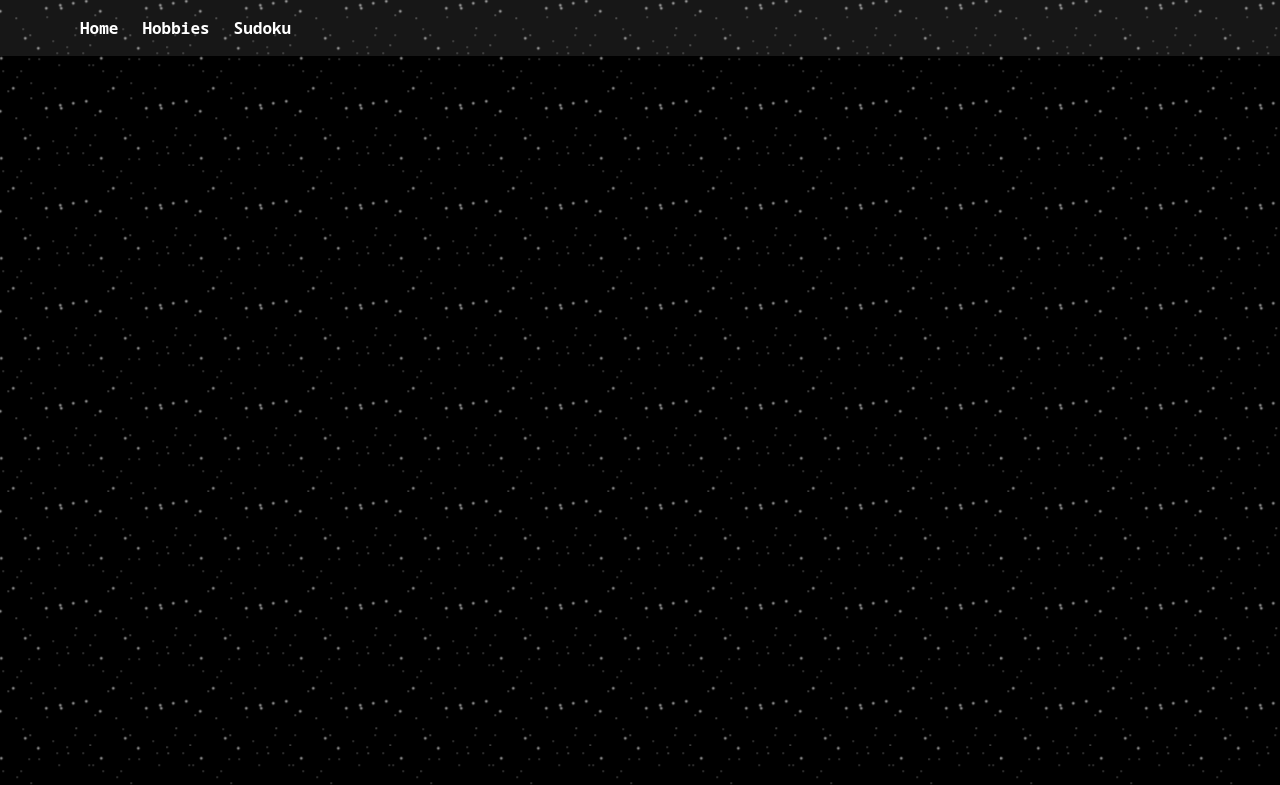
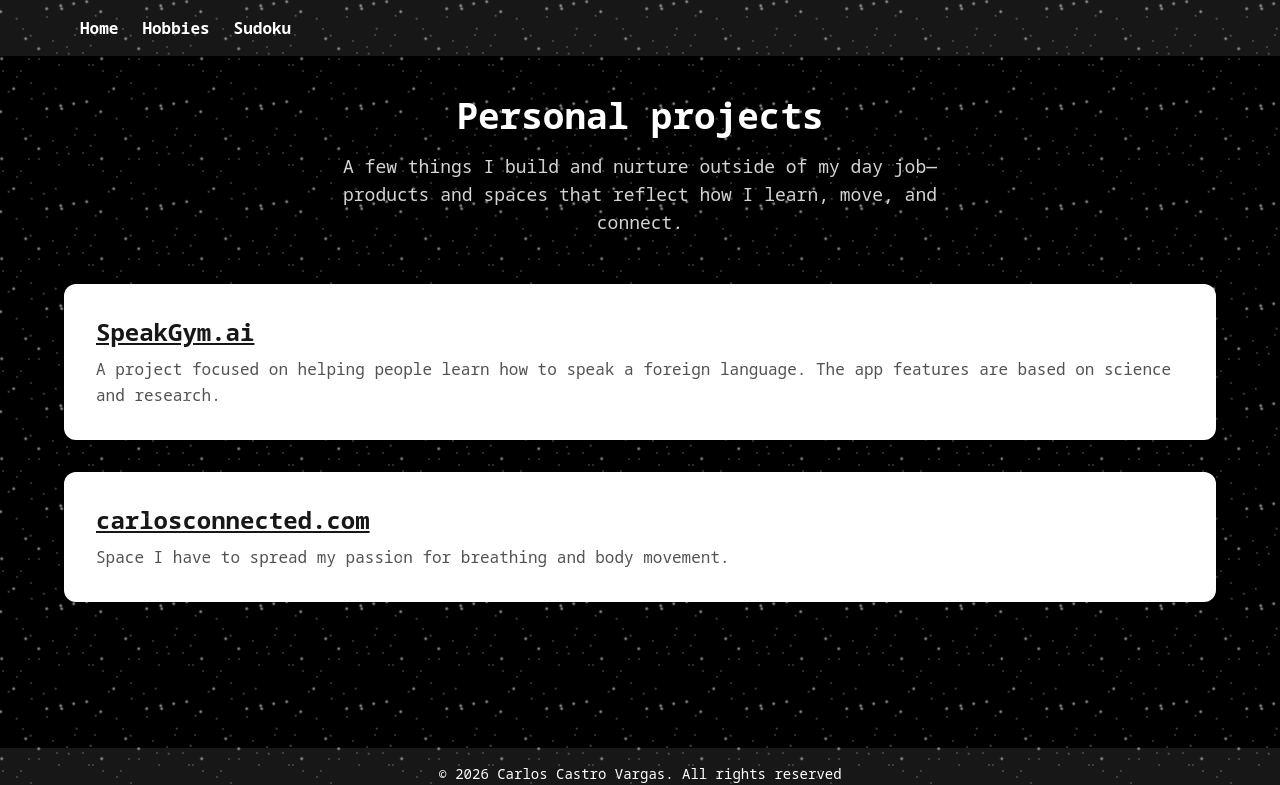
Before and after one commit to carlosconnected/carloscastro, a Next.js app: page /personal-projects in a window 1280 px wide. Before the commit this address had no page. Shown: the top 785 px of the page. Built offline with nearby package versions, Linux system fonts and the light colour scheme.

Commit message:
Personal projects page

```diff
--- /dev/null
+++ b/app/personal-projects/page.tsx
@@ -0,0 +1,62 @@
+import type { Metadata } from "next";
+import Link from "next/link";
+
+export const metadata: Metadata = {
+  title: "Personal projects",
+  description:
+    "SpeakGym.ai and carlosconnected.com — projects by Carlos Castro Vargas.",
+};
+
+const projects = [
+  {
+    name: "SpeakGym.ai",
+    url: "https://speakgym.ai",
+    description:
+      "A project focused on helping people learn how to speak a foreign language. The app features are based on science and research.",
+  },
+  {
+    name: "carlosconnected.com",
+    url: "https://carlosconnected.com",
+    description:
+      "Space I have to spread my passion for breathing and body movement.",
+  },
+] as const;
+
+export default function PersonalProjects() {
+  return (
+    <div className="w-full max-w-6xl mx-auto">
+      <div className="text-center mb-12">
+        <h1 className="text-4xl font-bold text-white mb-4">
+          Personal projects
+        </h1>
+        <p className="text-neutral-300 text-lg max-w-2xl mx-auto">
+          A few things I build and nurture outside of my day job—products and
+          spaces that reflect how I learn, move, and connect.
+        </p>
+      </div>
+
+      <div className="space-y-8">
+        {projects.map((project) => (
+          <section
+            key={project.url}
+            className="bg-white rounded-xl p-8 shadow-2xl"
+          >
+            <h2 className="text-2xl font-bold text-neutral-900 mb-2">
+              <Link
+                href={project.url}
+                target="_blank"
+                rel="noopener noreferrer"
+                className="hover:text-neutral-700 underline underline-offset-2"
+              >
+                {project.name}
+              </Link>
+            </h2>
+            <p className="text-neutral-600 leading-relaxed">
+              {project.description}
+            </p>
+          </section>
+        ))}
+      </div>
+    </div>
+  );
+}
```
Also changed, not shown: 1 other file (tests, documents, lock files or other folders).
